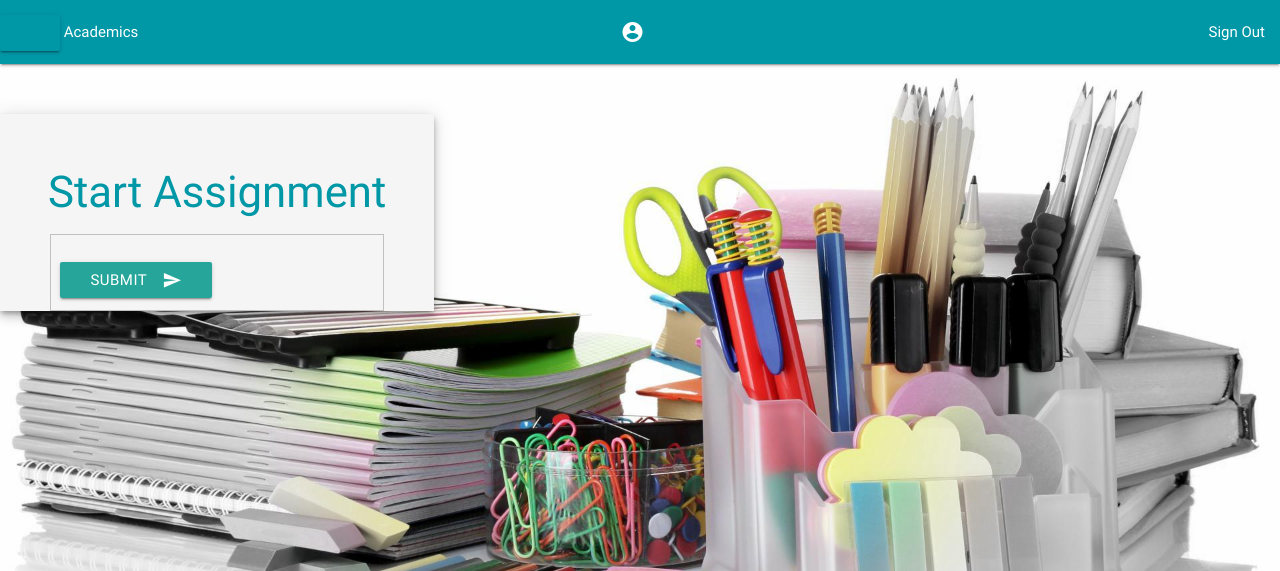
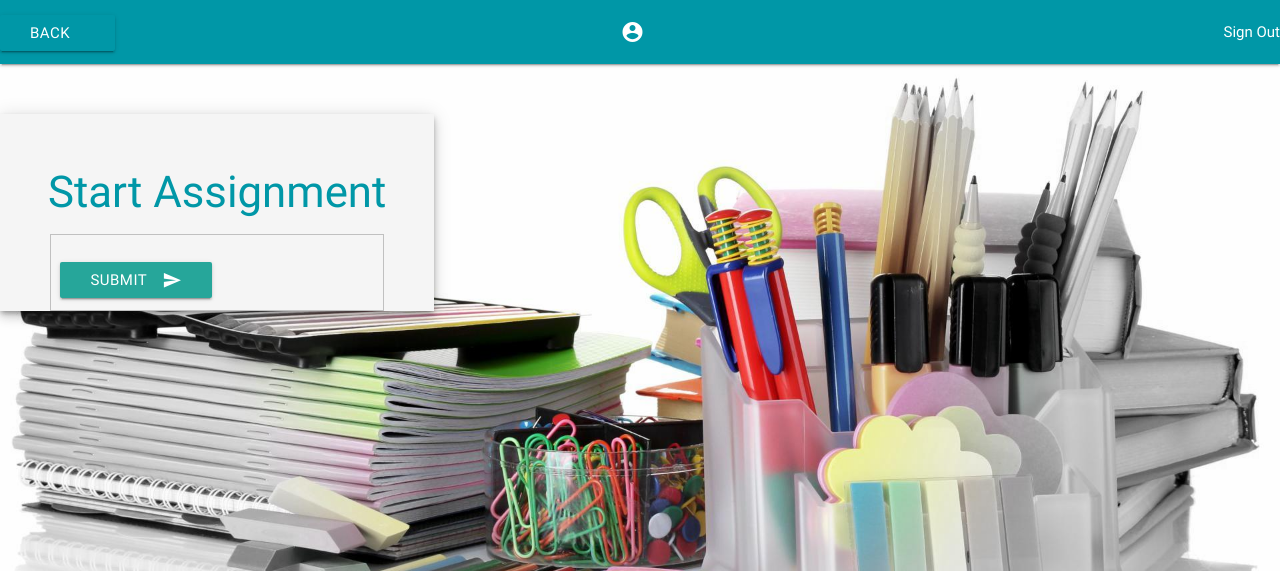
Before and after one commit to umutariy/EduAppV3, a CodeIgniter app: page /CodeIgniter/index.php/questioncontroller/quiz/1 in a window 1280 px wide. Shown: the top 571 px of the page. Run offline with CodeIgniter, Linux system fonts and the light colour scheme; data that the repository does not hold is empty; some libraries are stand-ins or nearby versions.

Commit message:
modified teacher_viewstudent and student_question files

```diff
--- a/application/views/Teacher_viewStudent.php
+++ b/application/views/Teacher_viewStudent.php
@@ -21,7 +21,7 @@
   <h4 style="color: #0097a7">Students in your Class</h4>
 </center>
 
-<table class="striped">
+<table class="striped" bgcolor="grey">
   <tr>
     <th>FirstName</th>
     <th>LastName</th>
--- a/application/views/students_questions.php
+++ b/application/views/students_questions.php
@@ -3,8 +3,8 @@
 <nav>
 	<div class="nav-wrapper" style="background-color: #0097a7">
 		<a href="#" class="brand-logo center"><i class="material-icons prefix">account_circle</i></a>
-		<a class = "btn dropdown-button" style="background-color: transparent;" href = "#" data-activates = "dropdown"></a>
-		<i class = "mdi-navigation-arrow-drop-down right material-icons"></i>Academics</a>
+		<a class = "btn dropdown-button" style="background-color: transparent;" href = "<?php echo base_url().'index.php/student'?>" data-activates = "dropdown">
+		<i class = "mdi-navigation-arrow-drop-down right material-icons"></i>Back</a>
 		<a href = "logout" style="background-color: transparent;" class="right">Sign Out</a>
 	</div>
 </nav>
--- a/css/index.css
+++ b/css/index.css
@@ -7,6 +7,7 @@ body{
 	background-repeat:no-repeat;
 	background-size:cover;
   /*opacity: 0.2;*/
+  background-color: rgba(0,0,0,.5);
 
 }
 .img:before{
```
